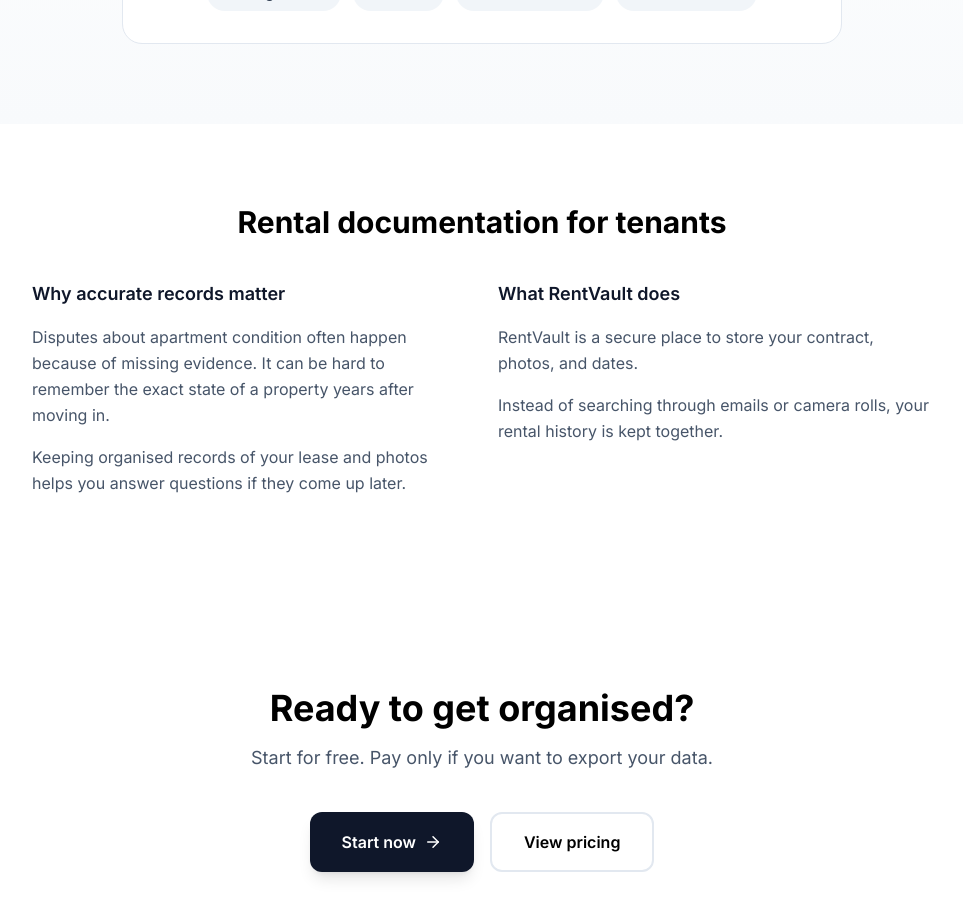
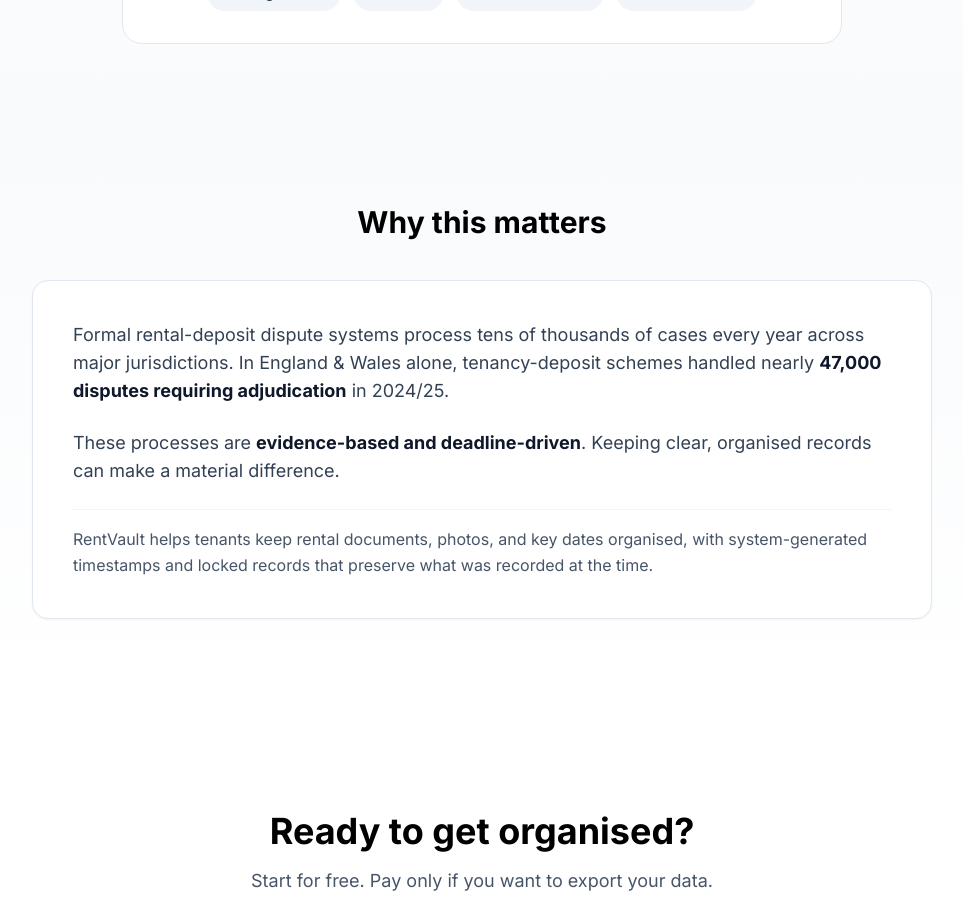
Before and after one commit to pipiagiorgi-rgb/guard-rent, a Next.js app: page / in a window 1280 px wide. Shown: the part 2680-3594 px from the top of the page, without its empty margins (158-1121 px from the left). Built offline with nearby package versions, Linux system fonts and the light colour scheme; no server answers.

Commit message:
Add deposit dispute statistics section for EEAT authority

```diff
--- a/src/app/page.tsx
+++ b/src/app/page.tsx
@@ -251,31 +251,31 @@ export default function Home() {
                     </div>
                 </section>
 
-                {/* SEO Section: Rental Documentation & Deposit Protection - Content Refined */}
-                <section className="py-16 md:py-20 px-4 md:px-6">
+                {/* Why This Matters - EEAT with Statistics */}
+                <section className="py-16 md:py-20 px-4 md:px-6 bg-gradient-to-b from-slate-50 to-white">
                     <div className="max-w-[900px] mx-auto">
-                        <h2 className="text-2xl md:text-3xl font-bold text-center mb-10">
-                            Rental documentation for tenants
-                        </h2>
-                        <div className="grid md:grid-cols-2 gap-8">
-                            <div className="space-y-4">
-                                <h3 className="text-lg font-semibold text-slate-900">Why accurate records matter</h3>
-                                <p className="text-slate-600 leading-relaxed">
-                                    Disputes about apartment condition often happen because of missing evidence.
-                                    It can be hard to remember the exact state of a property years after moving in.
+                        <div className="text-center mb-10">
+                            <h2 className="text-2xl md:text-3xl font-bold mb-4">
+                                Why this matters
+                            </h2>
+                        </div>
+                        <div className="bg-white rounded-2xl border border-slate-200 p-8 md:p-10 shadow-sm">
+                            <div className="space-y-6">
+                                <p className="text-slate-700 leading-relaxed text-base md:text-lg">
+                                    Formal rental-deposit dispute systems process tens of thousands of cases every year
+                                    across major jurisdictions. In England & Wales alone, tenancy-deposit schemes handled
+                                    nearly <strong className="text-slate-900">47,000 disputes requiring adjudication</strong> in 2024/25.
                                 </p>
-                                <p className="text-slate-600 leading-relaxed">
-                                    Keeping organised records of your lease and photos helps you answer questions if they come up later.
+                                <p className="text-slate-700 leading-relaxed text-base md:text-lg">
+                                    These processes are <strong className="text-slate-900">evidence-based and deadline-driven</strong>.
+                                    Keeping clear, organised records can make a material difference.
                                 </p>
-                            </div>
-                            <div className="space-y-4">
-                                <h3 className="text-lg font-semibold text-slate-900">What RentVault does</h3>
-                                <p className="text-slate-600 leading-relaxed">
-                                    RentVault is a secure place to store your contract, photos, and dates.
-                                </p>
-                                <p className="text-slate-600 leading-relaxed">
-                                    Instead of searching through emails or camera rolls, your rental history is kept together.
-                                </p>
+                                <div className="pt-4 border-t border-slate-100">
+                                    <p className="text-slate-600 leading-relaxed">
+                                        RentVault helps tenants keep rental documents, photos, and key dates organised,
+                                        with system-generated timestamps and locked records that preserve what was recorded at the time.
+                                    </p>
+                                </div>
                             </div>
                         </div>
                     </div>
```
